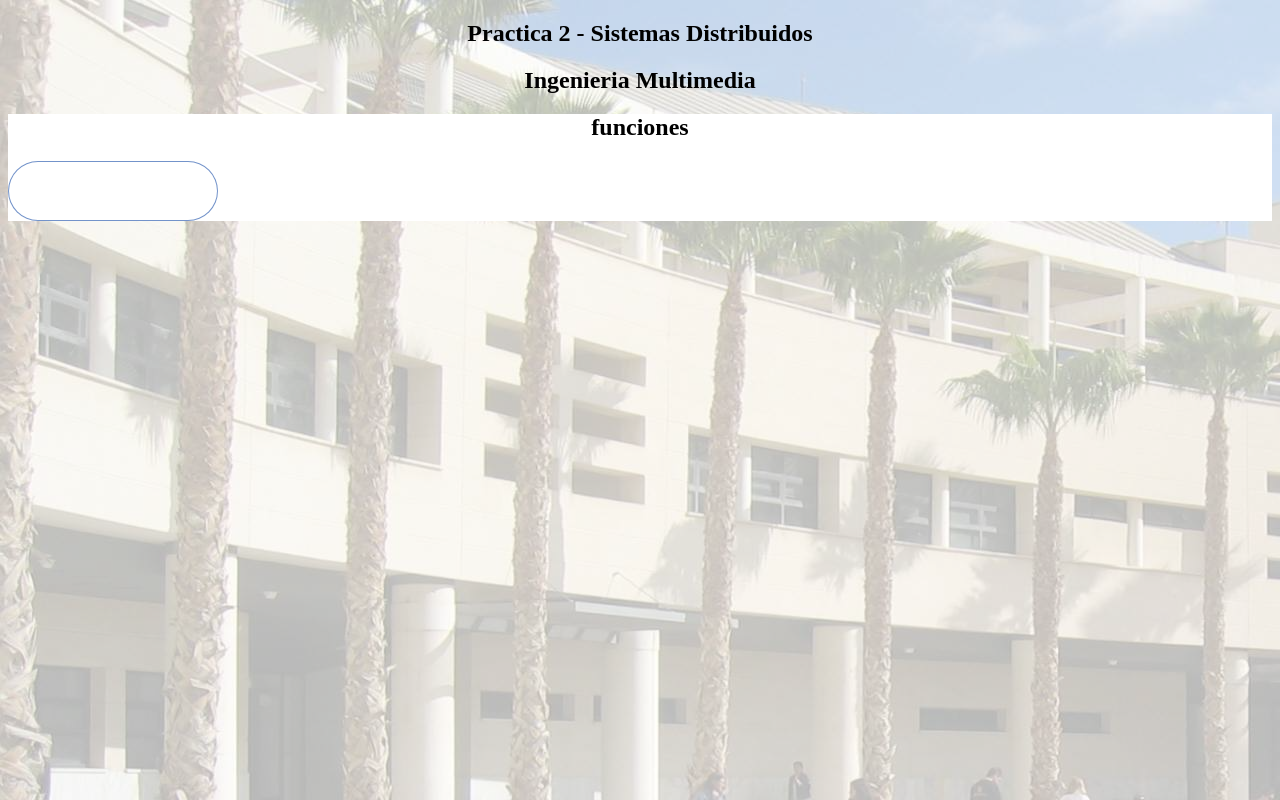
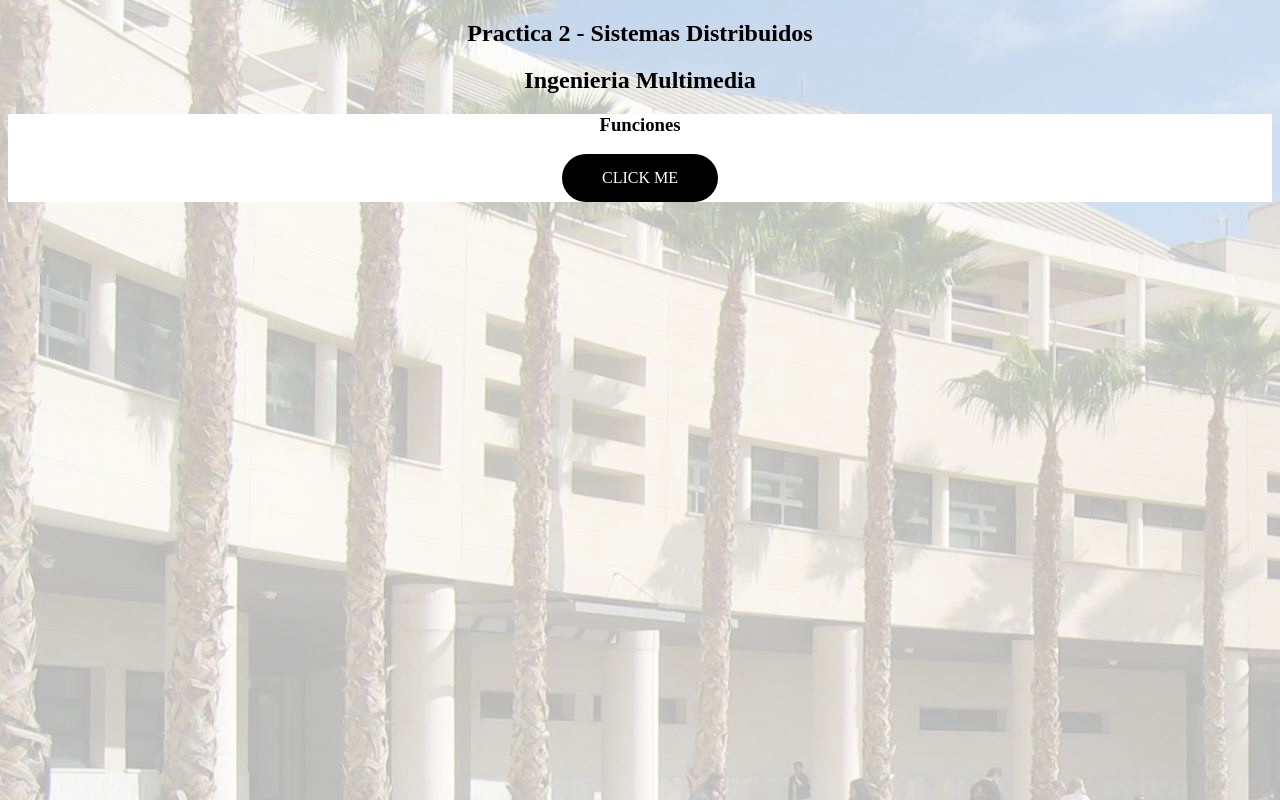
Before and after one commit to yeramora/Sistemas-Distribuidos, a plain HTML site: page index.html in a window 1280 px wide. Drawn offline with Linux system fonts and the light colour scheme.

Commit message:
Practica2.2

```diff
--- a/estilo.css
+++ b/estilo.css
@@ -24,55 +24,67 @@ section{
     height: auto;
 }
 
-#algo{
-  position: relative;
-  outline: none;
-  text-decoration: none;
-  border-radius: 50px;
-  display: flex;
-  justify-content: center;
-  align-items: center;
-  cursor: pointer;
-  text-transform: uppercase;
-  height: 60px;
-  width: 210px;
-  opacity: 1;
-  background-color: #ffffff;
-  border: 1px solid rgba(22, 76, 167, 0.6);
-  span
-      color: rgba(22, 76, 167, 1);
-      font-size: 12px;
-      font-weight: 500;
-      letter-spacing: 0.7px;
-  &:hover
-      animation: rotate 0.7s ease-in-out both;
-      span
-          animation: storm 0.7s ease-in-out both;
-          animation-delay: 0.06s;
+.btn:link,
+.btn:visited {
+    text-transform: uppercase;
+    text-decoration: none;
+    padding: 15px 40px;
+    display: inline-block;
+    border-radius: 100px;
+    transition: all .2s;
+    position: relative;
 }
 
+.btn:hover {
+    transform: translateY(-3px);
+    box-shadow: 0 10px 20px rgba(0, 0, 0, 0.2);
+}
 
-@keyframes rotate{
-    0%
-        transform: rotate(0deg) translate3d(0, 0, 0);
-    25%
-        transform: rotate(3deg) translate3d(0, 0, 0);
-    50%
-        transform: rotate(-3deg) translate3d(0, 0, 0);
-    75%
-        transform: rotate(1deg) translate3d(0, 0, 0);
-    100%
-        transform: rotate(0deg) translate3d(0, 0, 0);
+.btn:active {
+    transform: translateY(-1px);
+    box-shadow: 0 5px 10px rgba(0, 0, 0, 0.2);
 }
-@keyframes storm {
-    0%;
-        transform: translate3d( 0, 0, 0) translateZ(0);
-    25%;
-        transform: translate3d( 4px, 0, 0) translateZ(0);
-    50%;
-        transform: translate3d( -3px, 0, 0) translateZ(0);
-    75%;
-        transform: translate3d( 2px, 0, 0) translateZ(0);
-    100%;
-        transform: translate3d( 0, 0, 0) translateZ(0);
+
+.btn-white {
+    background-color: rgb(0, 0, 0);
+    color: rgb(255, 255, 255);
 }
+
+.btn::after {
+    content: "";
+    display: inline-block;
+    height: 100%;
+    width: 100%;
+    border-radius: 100px;
+    position: absolute;
+    top: 0;
+    left: 0;
+    z-index: -1;
+    transition: all .4s;
+}
+
+.btn-white::after {
+    background-color: #fff;
+}
+
+.btn:hover::after {
+    transform: scaleX(1.4) scaleY(1.6);
+    opacity: 0;
+}
+
+.btn-animated {
+    animation: moveInBottom 5s ease-out;
+    animation-fill-mode: backwards;
+}
+
+@keyframes moveInBottom {
+    0% {
+        opacity: 0;
+        transform: translateY(30px);
+    }
+
+    100% {
+        opacity: 1;
+        transform: translateY(0px);
+    }
+}
--- a/index.html
+++ b/index.html
@@ -14,12 +14,15 @@
 <section>
   <h1>Practica 2 - Sistemas Distribuidos</h1>
   <h2>Ingenieria Multimedia</h2>
+  <section class = "funciones">
+    <h1>Funciones</h1>
+    <div class="text-box">
+      <a onclick="todosedificios();" href="#" class="btn btn-white btn-animate">click me</a>
+    </div>
+    <div id="flex">
 
-  <div class = "funciones">
-    <h1>funciones</h1>
-    <button id="algo"></button>
-  </div>
-  </div>
+    </div>
+  </section>
 </section>
 <footer></footer>
 </body>
```
